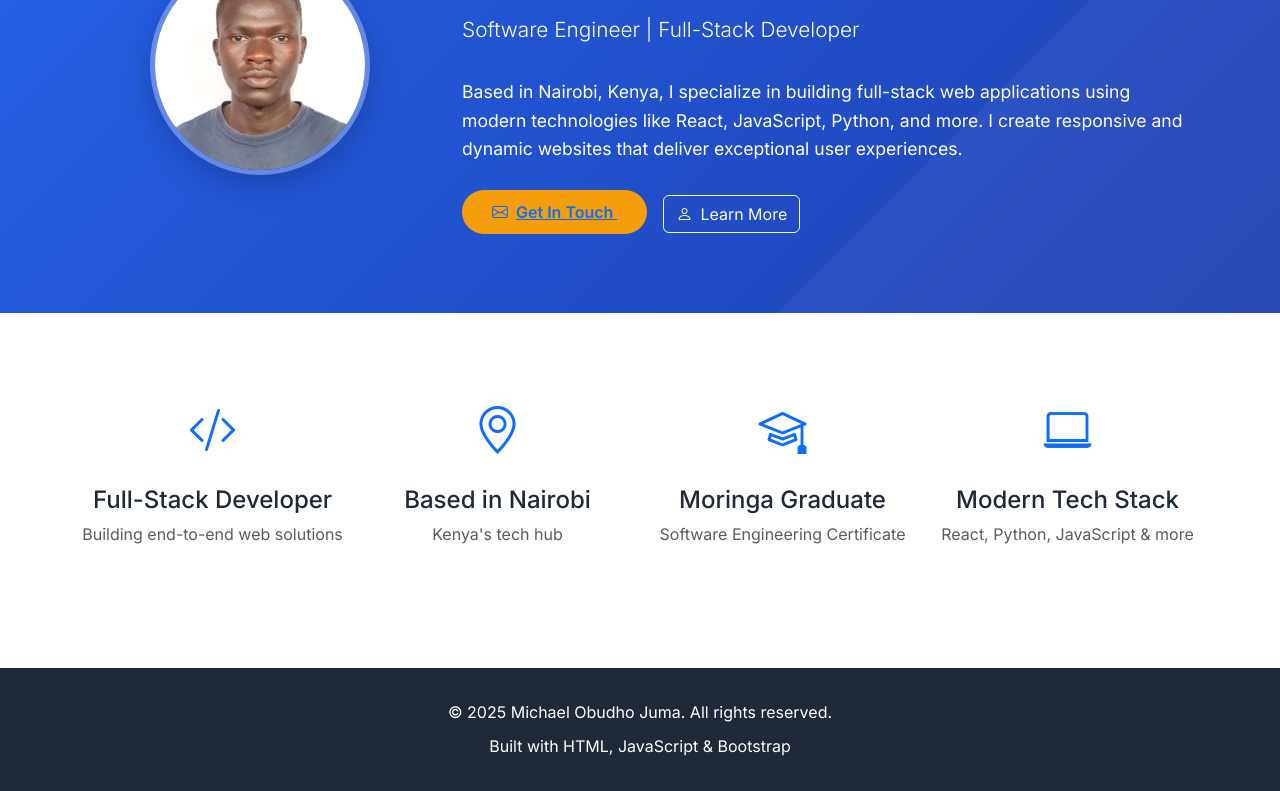
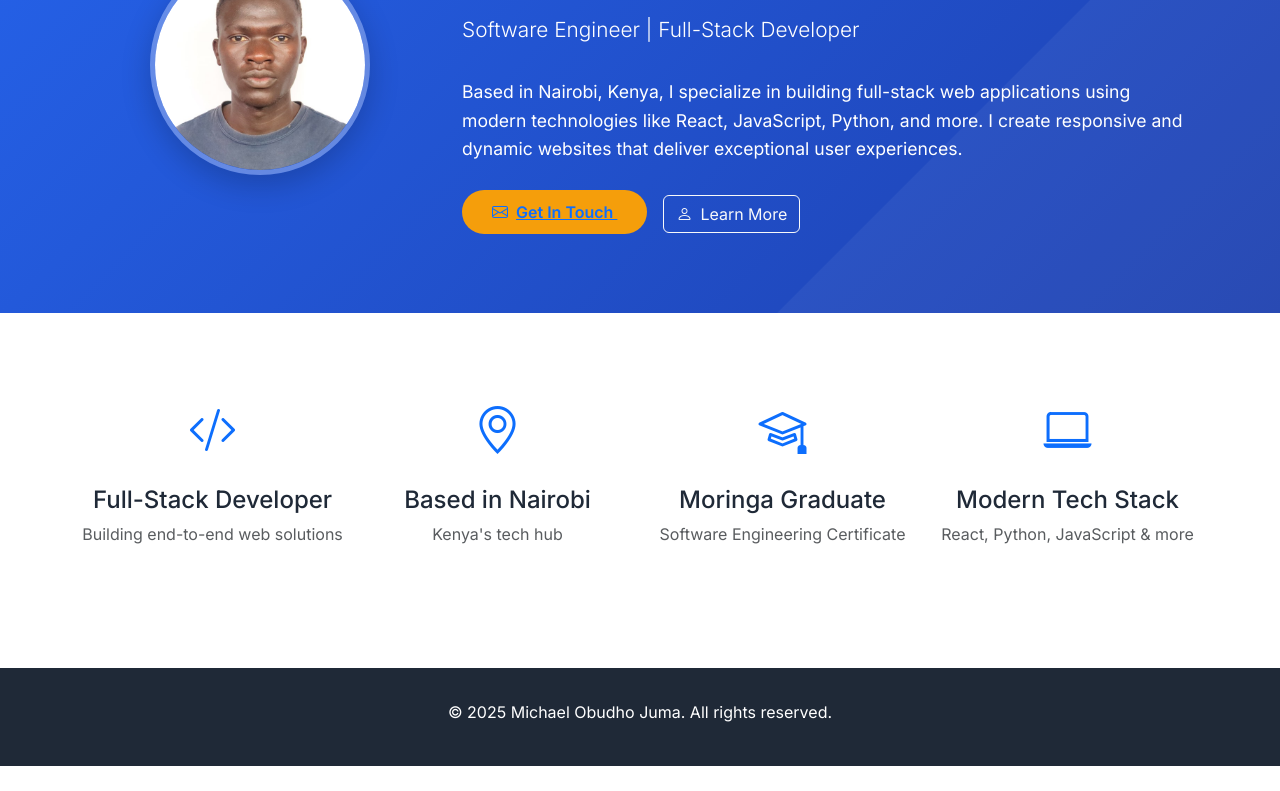
Before and after one commit to Michael-juma/mike-s-port-app, a plain HTML site: page index.html in a window 1280 px wide. Shown: the part 190-981 px from the top of the page. After the commit the page ends 956 px from the top, so only its background shows below. Drawn offline with nearby package versions, Linux system fonts and the light colour scheme.

Commit message:
all Files

```diff
--- a/index.html
+++ b/index.html
@@ -433,7 +433,7 @@
             <div class="row">
                 <div class="col-12">
                     <p class="mb-2">&copy; 2025 Michael Obudho Juma. All rights reserved.</p>
-                    <p class="mb-0">Built with HTML, JavaScript & Bootstrap</p>
+
                 </div>
             </div>
         </div>
```
